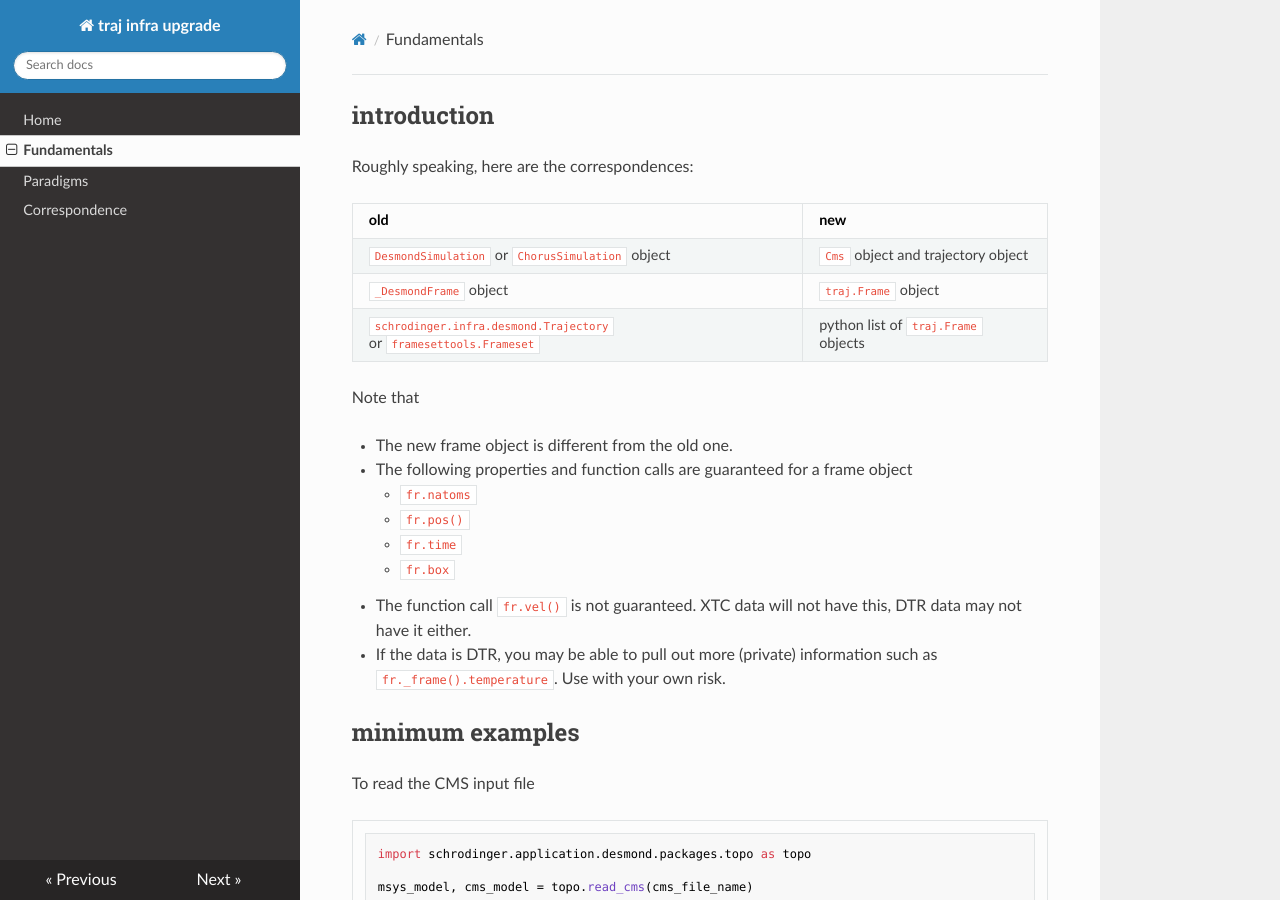
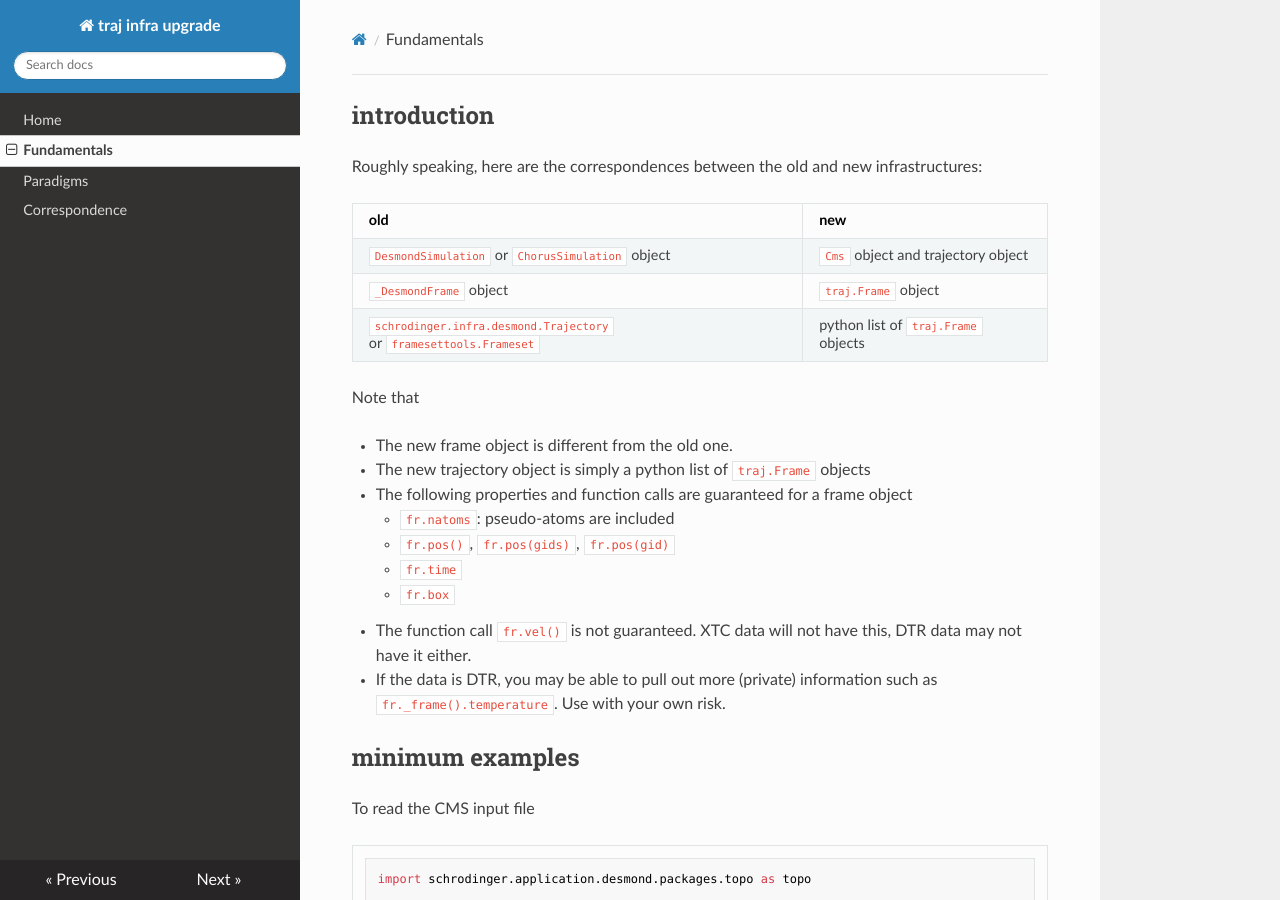
Before and after one commit to nosarthur/traj-infra-upgrade, an MkDocs documentation site: the page built from docs/fundamentals.md, in a window 1280 px wide and 900 px high. Built offline with MkDocs 1.6.1, drawn with Linux system fonts in a browser that asks for light colours; nearby versions of some CDN libraries; old or Windows-style settings are respelled for this version of MkDocs; some of the changed text lies outside the part shown.

Commit message:
update 2.6.2018

```diff
--- a/docs/fundamentals.md
+++ b/docs/fundamentals.md
@@ -1,6 +1,6 @@
 ## introduction
 
-Roughly speaking, here are the correspondences:
+Roughly speaking, here are the correspondences between the old and new infrastructures:
 
 old | new
 --- | ---
@@ -11,9 +11,10 @@ old | new
 Note that
 
 * The new frame object is different from the old one.
+* The new trajectory object is simply a python list of `traj.Frame` objects
 * The following properties and function calls are guaranteed for a frame object
-    * `fr.natoms`
-    * `fr.pos()`
+    * `fr.natoms`: pseudo-atoms are included
+    * `fr.pos()`, `fr.pos(gids)`, `fr.pos(gid)`
     * `fr.time`
     * `fr.box`
 * The function call `fr.vel()` is not guaranteed. XTC data will not have this, DTR data may not have it either.
@@ -74,8 +75,8 @@ To keep track of the atoms, there are two types of IDs
 
 Note that
 
-* pseudo atoms do not have AID.
-* sometimes `AID = GID + 1`, but it is not always the case
+* Pseudo atoms do not have AID.
+* If no pseudo atoms are present, then `AID = GID + 1`. In general, one cannot rely on this.
 
 To access a particle's coordinate in the trajectory (i.e., the `traj.Frame` object), you have to use GID.
 We have functions to map AID to GID in the `topo` module. For example,
--- a/mkdocs.yml
+++ b/mkdocs.yml
@@ -1,5 +1,5 @@
 site_name: traj infra upgrade
-site_description: last update 12.22.2017
+site_description: last update 02.06.2018
 
 pages:
     - Home: index.md
@@ -10,7 +10,7 @@ theme: readthedocs
 markdown_extensions:
     - pymdownx.github
     - mdx_math:
-        enable_dollar_delimiter: True #for use of inline $..$
+        enable_dollar_delimiter: True # for use of inline $..$
 
 extra_css:
     - extra.css
```
Also changed, not shown: docs/index.md (+4 -1 lines).
